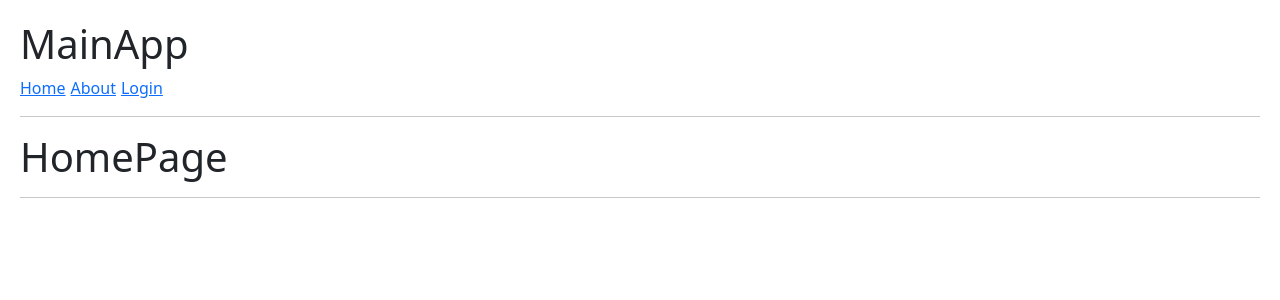
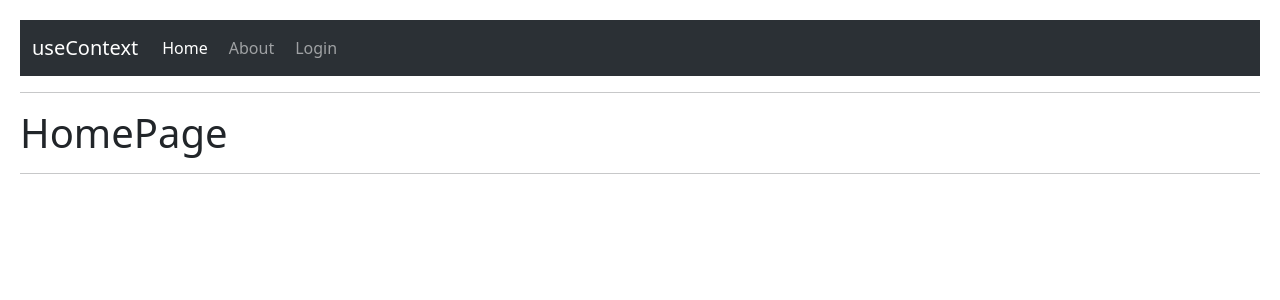
Before and after one commit to DevRodox/React-HooksApp, a React (Vite) app: page / in a window 1280 px wide. Shown: the top 300 px of the page. Built offline with nearby package versions, Linux system fonts and the light colour scheme.

Commit message:
NavLik and style were added

```diff
--- a/src/09-useContext/MainApp.jsx
+++ b/src/09-useContext/MainApp.jsx
@@ -4,7 +4,6 @@ import { Navbar } from "./Navbar";
 export const MainApp = () => {
     return(
         <>
-            <h1>MainApp</h1>
             <Navbar/>
             <hr />
 
--- a/src/09-useContext/Navbar.jsx
+++ b/src/09-useContext/Navbar.jsx
@@ -1,11 +1,33 @@
-import { Link } from "react-router-dom";
+import { Link, NavLink } from "react-router-dom";
 
 export const Navbar = () => {
     return(
-        <>
-            <Link to="/" >Home</Link>
-            <Link to="/about" >About</Link>
-            <Link to="/login" >Login</Link>
-        </>
+        <nav className="navbar navbar-expand-lg bg-body-tertiary" data-bs-theme="dark">
+            <div className="container-fluid">
+                <Link className="navbar-brand" to="/">useContext</Link>
+
+                <div className="collapse navbar-collapse" id="navbarNav">
+                    <ul className="navbar-nav">
+                        <NavLink
+                            className={ ({ isActive }) => `nav-link ${ isActive ? 'active' : ''}` }
+                            to="/">
+                            Home
+                        </NavLink>
+
+                        <NavLink
+                            className={ ({ isActive }) =>  `nav-link ${ isActive ? 'active' : ''}` }
+                            to="/about">
+                            About
+                        </NavLink>
+
+                        <NavLink
+                            className={ ({ isActive }) =>  `nav-link ${ isActive ? 'active' : ''}` }
+                            to="/login">
+                            Login
+                        </NavLink>
+                    </ul>
+                </div>
+            </div>
+        </nav>
     );
 };
```
